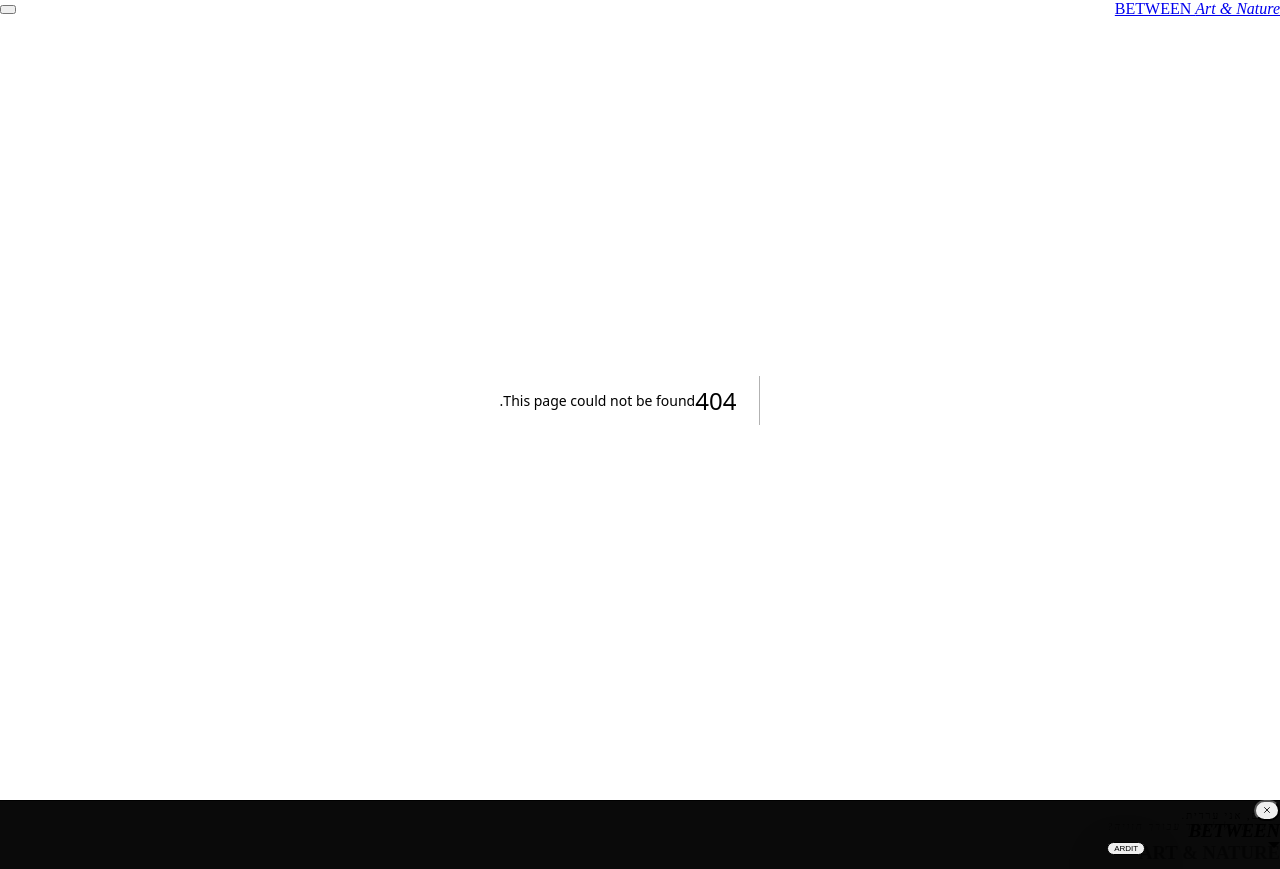
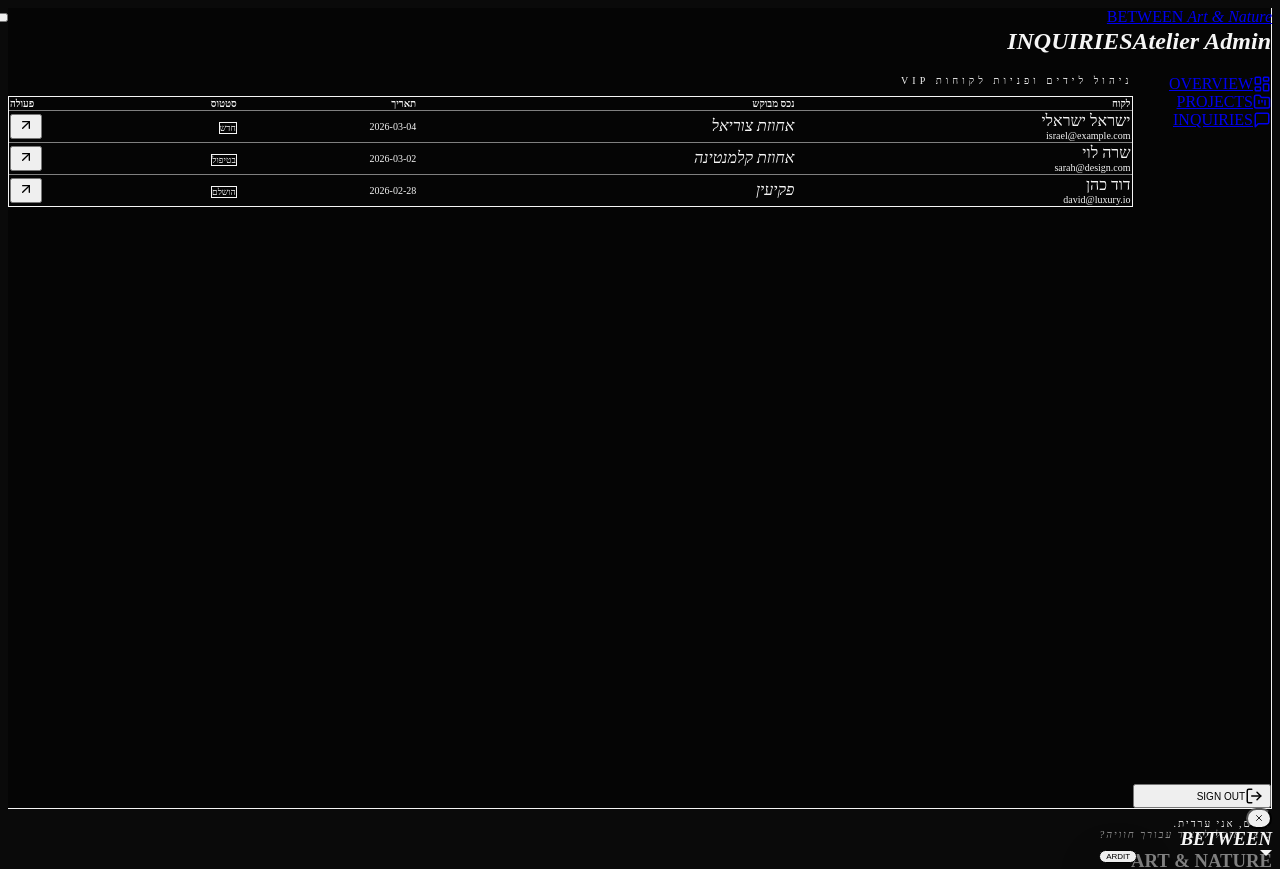
Before and after one commit to kfischi/between-art-and-nature, a Next.js app: page /admin/leads in a window 1280 px wide. Before the commit this address had no page. Shown: the top 869 px of the page. Built offline with nearby package versions, Linux system fonts and the light colour scheme.

Commit message:
Create page.tsx

```diff
--- /dev/null
+++ b/src/app/admin/leads/page.tsx
@@ -0,0 +1,64 @@
+"use client";
+import { motion } from 'framer-motion';
+import { Mail, Phone, Calendar, ArrowUpRight } from 'lucide-react';
+
+export default function LeadsPage() {
+  const leads = [
+    { id: 1, name: "ישראל ישראלי", email: "israel@example.com", property: "אחוזת צוריאל", date: "2026-03-04", status: "חדש" },
+    { id: 2, name: "שרה לוי", email: "sarah@design.com", property: "אחוזת קלמנטינה", date: "2026-03-02", status: "בטיפול" },
+    { id: 3, name: "דוד כהן", email: "david@luxury.io", property: "פקיעין", date: "2026-02-28", status: "הושלם" },
+  ];
+
+  return (
+    <section>
+      <header className="mb-12">
+        <h2 className="text-3xl font-serif mb-2 uppercase italic tracking-tighter">Inquiries</h2>
+        <p className="text-gray-500 text-[10px] uppercase tracking-[0.4em]">ניהול לידים ופניות לקוחות VIP</p>
+      </header>
+
+      <div className="bg-white/5 border border-white/10 rounded-sm overflow-hidden">
+        <table className="w-full text-right border-collapse">
+          <thead>
+            <tr className="border-b border-white/10 bg-white/[0.02]">
+              <th className="p-6 text-[10px] uppercase tracking-widest text-gray-500 font-light">לקוח</th>
+              <th className="p-6 text-[10px] uppercase tracking-widest text-gray-500 font-light">נכס מבוקש</th>
+              <th className="p-6 text-[10px] uppercase tracking-widest text-gray-500 font-light">תאריך</th>
+              <th className="p-6 text-[10px] uppercase tracking-widest text-gray-500 font-light">סטטוס</th>
+              <th className="p-6 text-[10px] uppercase tracking-widest text-gray-500 font-light text-left">פעולה</th>
+            </tr>
+          </thead>
+          <tbody className="divide-y divide-white/5">
+            {leads.map((lead, i) => (
+              <motion.tr
+                key={lead.id}
+                initial={{ opacity: 0 }}
+                animate={{ opacity: 1 }}
+                transition={{ delay: i * 0.1 }}
+                className="hover:bg-white/[0.03] transition-colors group"
+              >
+                <td className="p-6">
+                  <div className="text-sm font-serif">{lead.name}</div>
+                  <div className="text-[10px] text-gray-500">{lead.email}</div>
+                </td>
+                <td className="p-6 text-xs text-gray-300 italic">{lead.property}</td>
+                <td className="p-6 text-[10px] text-gray-500 tabular-nums">{lead.date}</td>
+                <td className="p-6">
+                  <span className={`text-[9px] uppercase tracking-widest px-2 py-1 border ${
+                    lead.status === 'חדש' ? 'border-gold-500/50 text-gold-200' : 'border-white/10 text-gray-500'
+                  }`}>
+                    {lead.status}
+                  </span>
+                </td>
+                <td className="p-6 text-left">
+                  <button className="text-gray-500 group-hover:text-white transition-colors">
+                    <ArrowUpRight size={16} />
+                  </button>
+                </td>
+              </motion.tr>
+            ))}
+          </tbody>
+        </table>
+      </div>
+    </section>
+  );
+}
```
